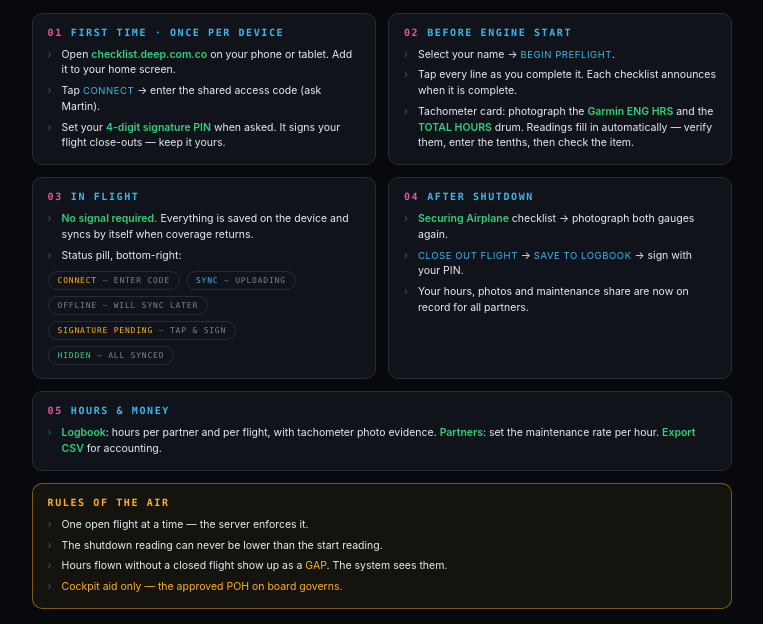
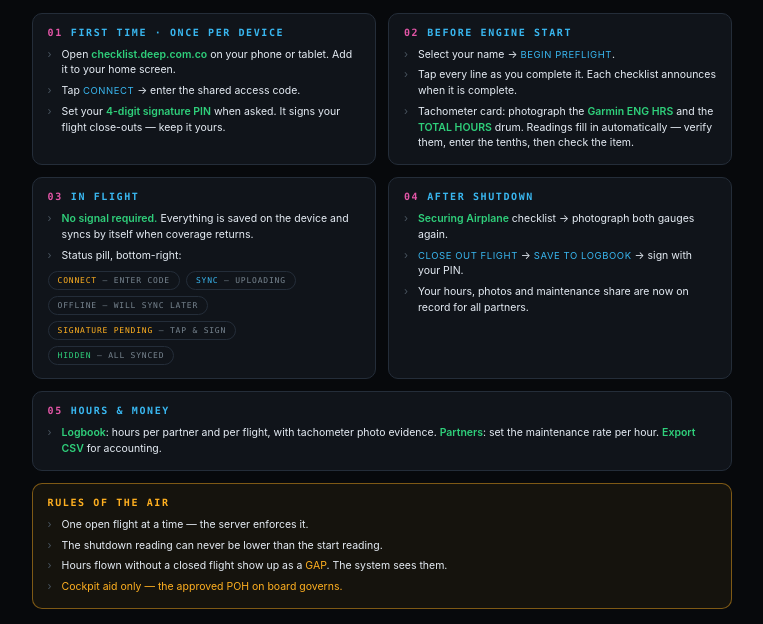
Before and after one commit to martinpe89/n1322y-checklist, a website: page manual.html in a window 1280 px wide. Shown: the part 176-800 px from the top of the page, without its empty margins (26-789 px from the left). Drawn offline with Linux system fonts and the light colour scheme.

Commit message:
docs: manual page without access code (code lives only in the private PDF)

```diff
--- a/manual.html
+++ b/manual.html
@@ -69,7 +69,7 @@
     <div class="card">
       <h2 class="mono"><span class="n">01</span> First time &middot; once per device</h2>
       <li>Open <b>checklist.deep.com.co</b> on your phone or tablet. Add it to your home screen.</li>
-      <li>Tap <span class="act">Connect</span> &rarr; enter the shared access code (ask Martin).</li>
+      <li>Tap <span class="act">Connect</span> &rarr; enter the shared access code.</li>
       <li>Set your <b>4-digit signature PIN</b> when asked. It signs your flight close-outs — keep it yours.</li>
     </div>
 
```
